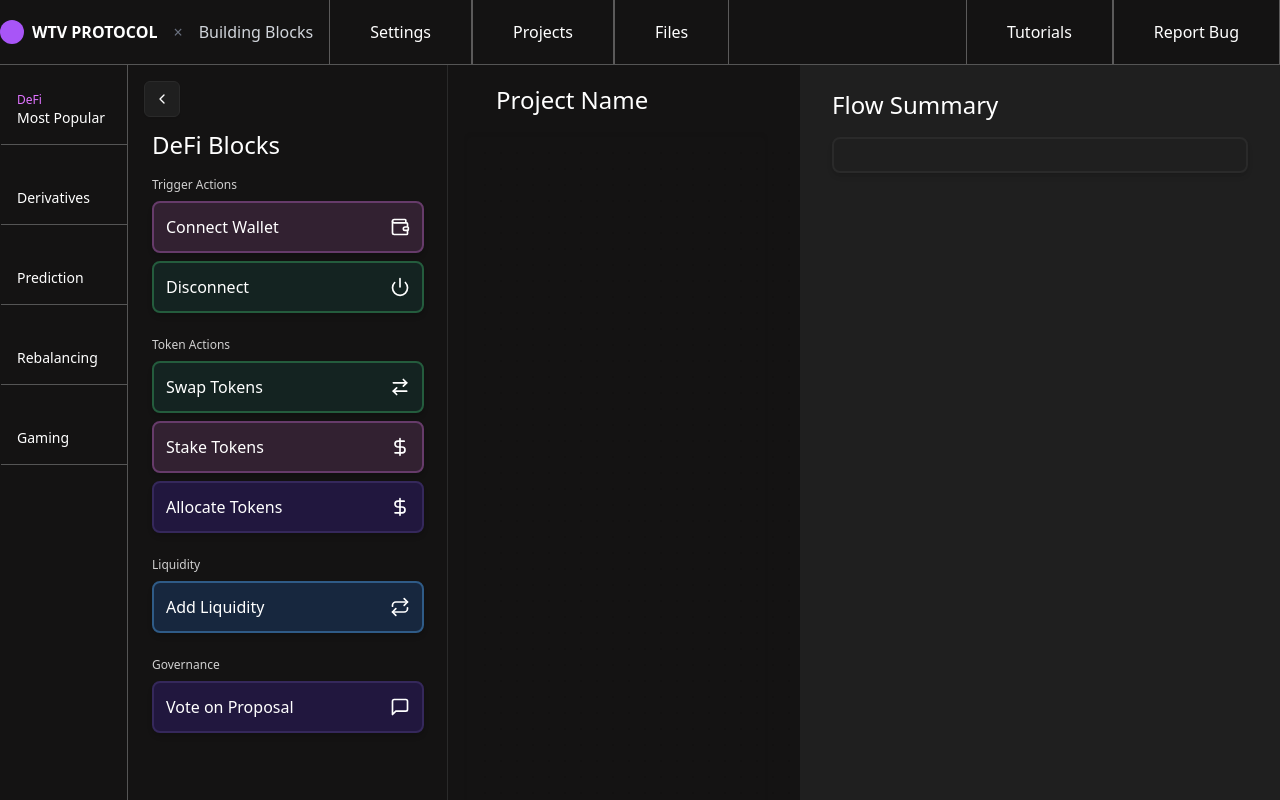
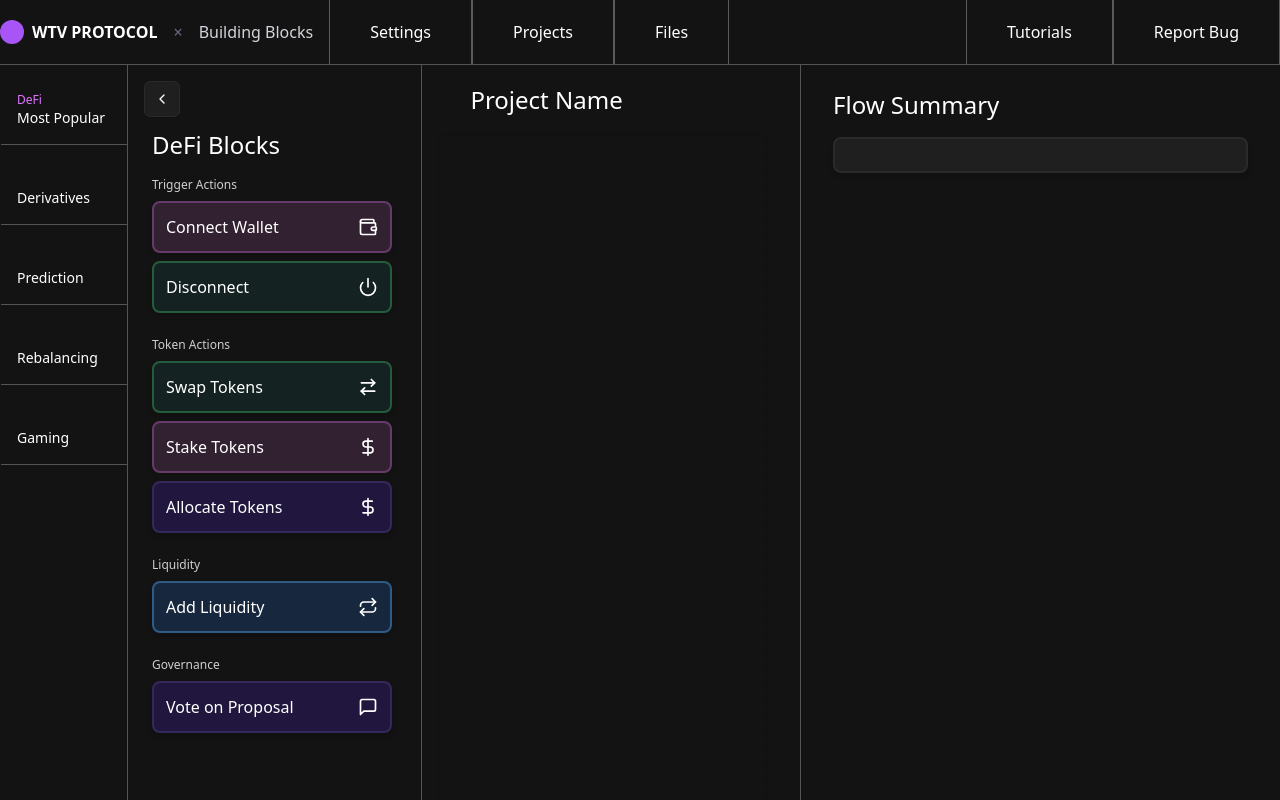
Before and after one commit to sanjayamirthraj/blockbuild, a Next.js app: page / in a window 1280 px wide. Built offline with nearby package versions, Linux system fonts and the light colour scheme.

Commit message:
added better alignment

```diff
--- a/components/web3-blocks.tsx
+++ b/components/web3-blocks.tsx
@@ -100,11 +100,11 @@ export default function Web3BlocksComponent() {
         </Button>
         <motion.div
           initial={false}
-          animate={{ width: isOpen ? "20rem" : "0rem" }}
+          animate={{ width: isOpen ? "18.4rem" : "0rem" }}
           transition={{ duration: 0.3 }}
-          className="bg-[#141313] border-r border-[#2A2A2A] overflow-hidden h-full"
+          className="bg-[#141313] border-r border-[#555555] overflow-hidden h-full"
         >
-          <div className="p-6 w-80 pt-12 selectable-none cursor-default">
+          <div className="p-6 w-72 pt-12 selectable-none cursor-default">
             <h2 className="text-2xl font mt-4 mb-4 text-white">DeFi Blocks</h2>
             <div className="flex flex-col gap-6">
               {Object.entries(groupedBlocks).map(([category, blocks]) => (
@@ -188,7 +188,7 @@ export default function Web3BlocksComponent() {
       </motion.div>
 
       <motion.div
-        className="ml-8 px-8 pt-2 bg-[#1F1F1F] border-t-[1px] border-[#555555] z-10"
+        className="ml-8 px-8 pt-2 bg-[#141313] border-t-[1px] border-l-[1px] border-[#555555] z-10"
         animate={{ width: isOpen ? "30rem" : "40rem" }}
         transition={{ duration: 0.3 }}
       >
```
